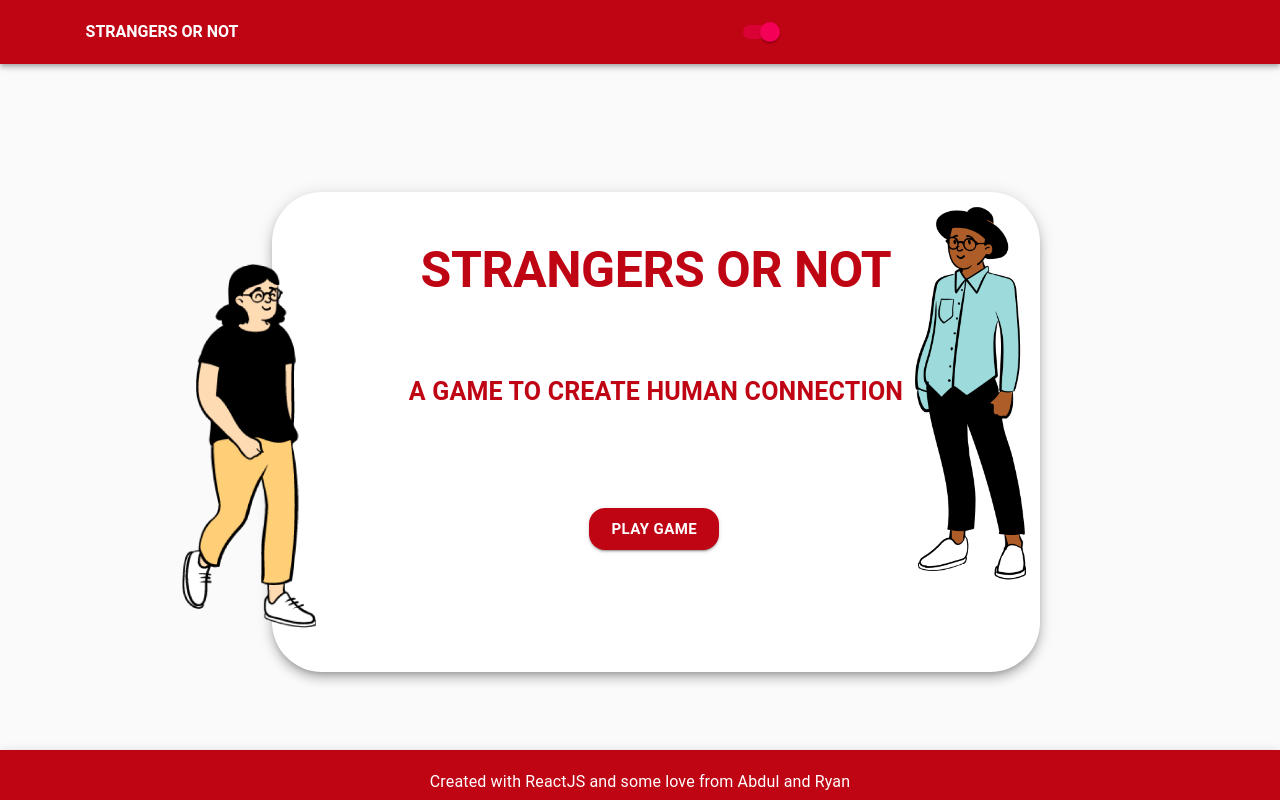
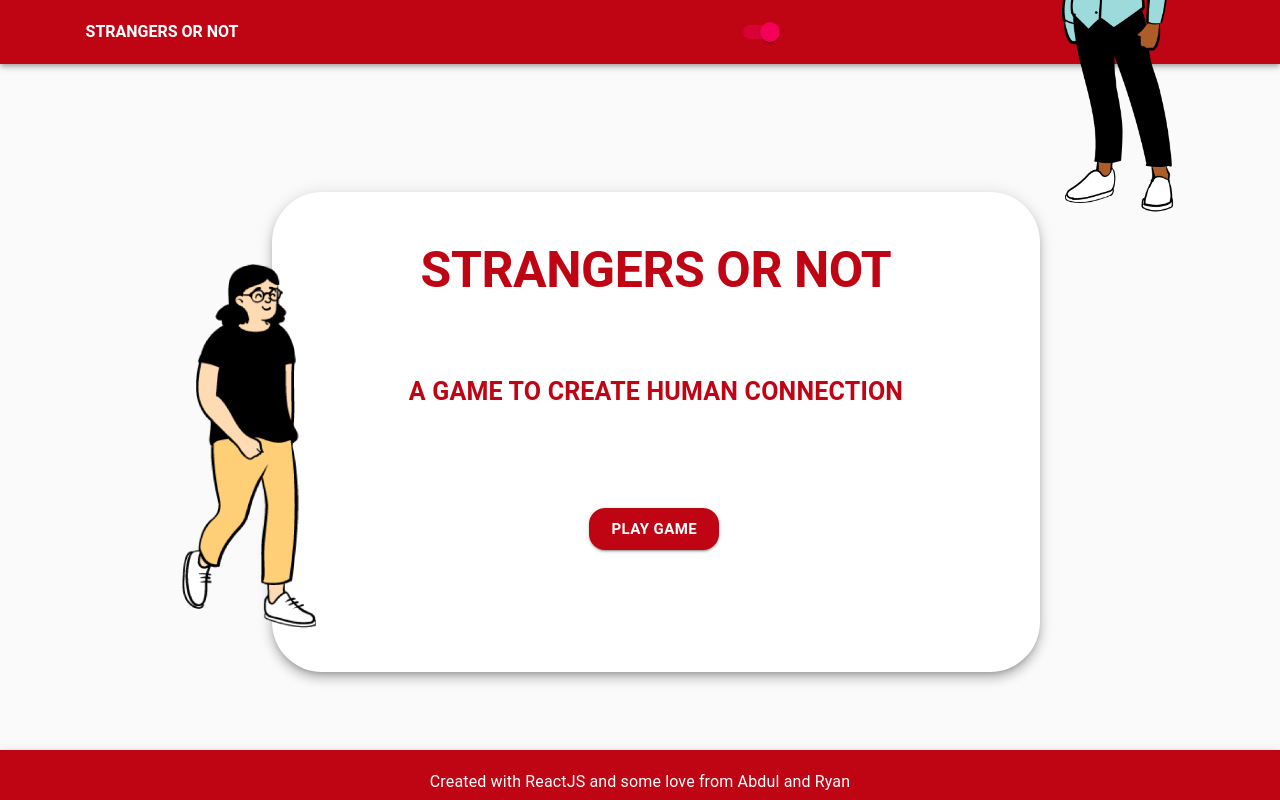
Before and after one commit to osmaniacattack/StrangersOrNot, a React (Create React App) app: page / in a window 1280 px wide. Shown: the top 800 px of the page. Built offline with nearby package versions, Linux system fonts and the light colour scheme.

Commit message:
im not done yet

```diff
--- a/src/components/card/landingCard/landingCard.css
+++ b/src/components/card/landingCard/landingCard.css
@@ -40,8 +40,8 @@
 
     .peepTwo{
         max-width: 22% !important;
-        margin-top: -27vh !important;
-        margin-left: 43vw !important;
+        margin-top: -27rem !important;
+        margin-left: 43rem !important;
         position: absolute !important;
         z-index: 100 !important;
     }
@@ -94,8 +94,8 @@
 
     .peepTwo{
         max-width: 22% !important;
-        margin-top: -33vh !important;
-        margin-left: 43vw !important;
+        margin-top: -33rem !important;
+        margin-left: 43rem !important;
         position: absolute !important;
         z-index: 100 !important;
     }
@@ -148,8 +148,8 @@
 
     .peepTwo{
         max-width: 20% !important;
-        margin-top: -40vh !important;
-        margin-left: 46vw !important;
+        margin-top: -27vh !important;
+        margin-left: 48vw !important;
         position: absolute !important;
         z-index: 100 !important;
     }
@@ -202,8 +202,8 @@
 
     .peepTwo{
         max-width: 16% !important;
-        margin-top: -46vh !important;
-        margin-left: 46vw !important;
+        margin-top: -46rem !important;
+        margin-left: 46rem !important;
         position: absolute !important;
         z-index: 100 !important;
     }
```
Also changed, not shown: 1 other file (tests, documents, lock files or other folders).
